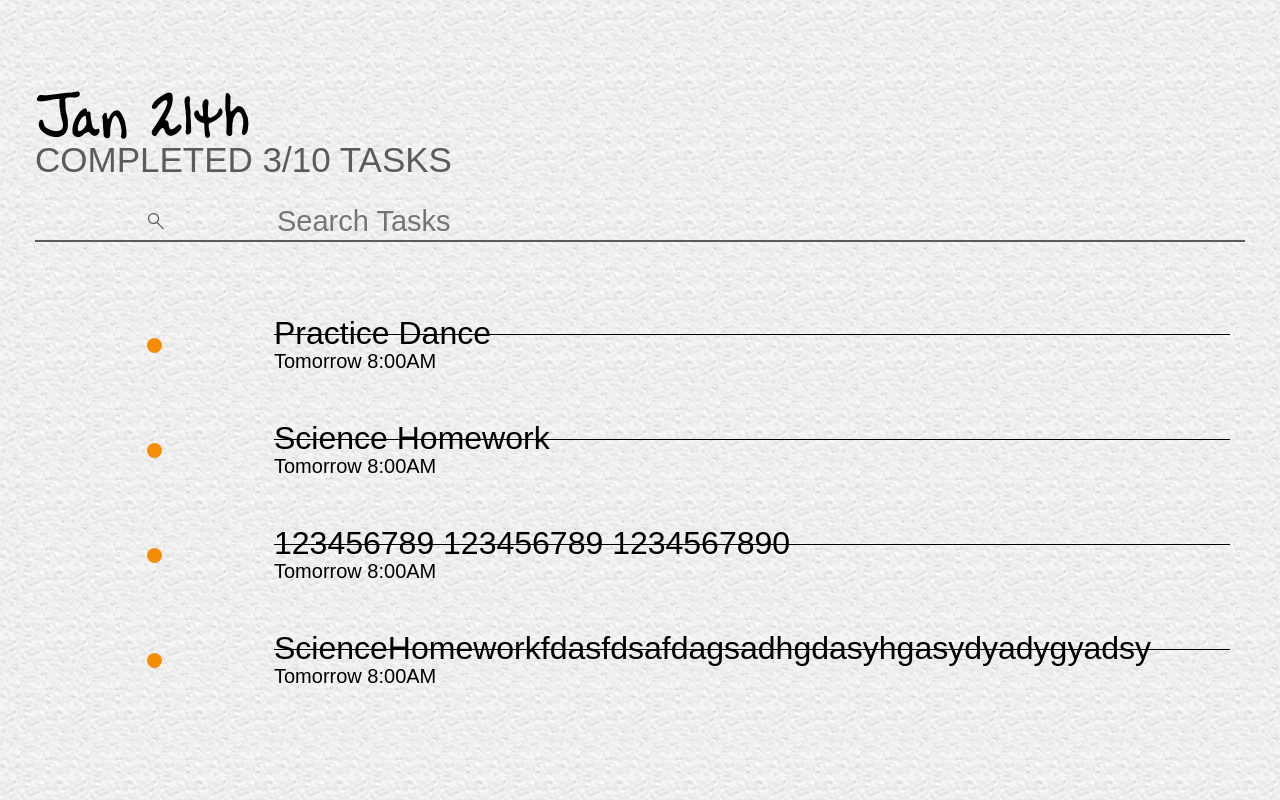
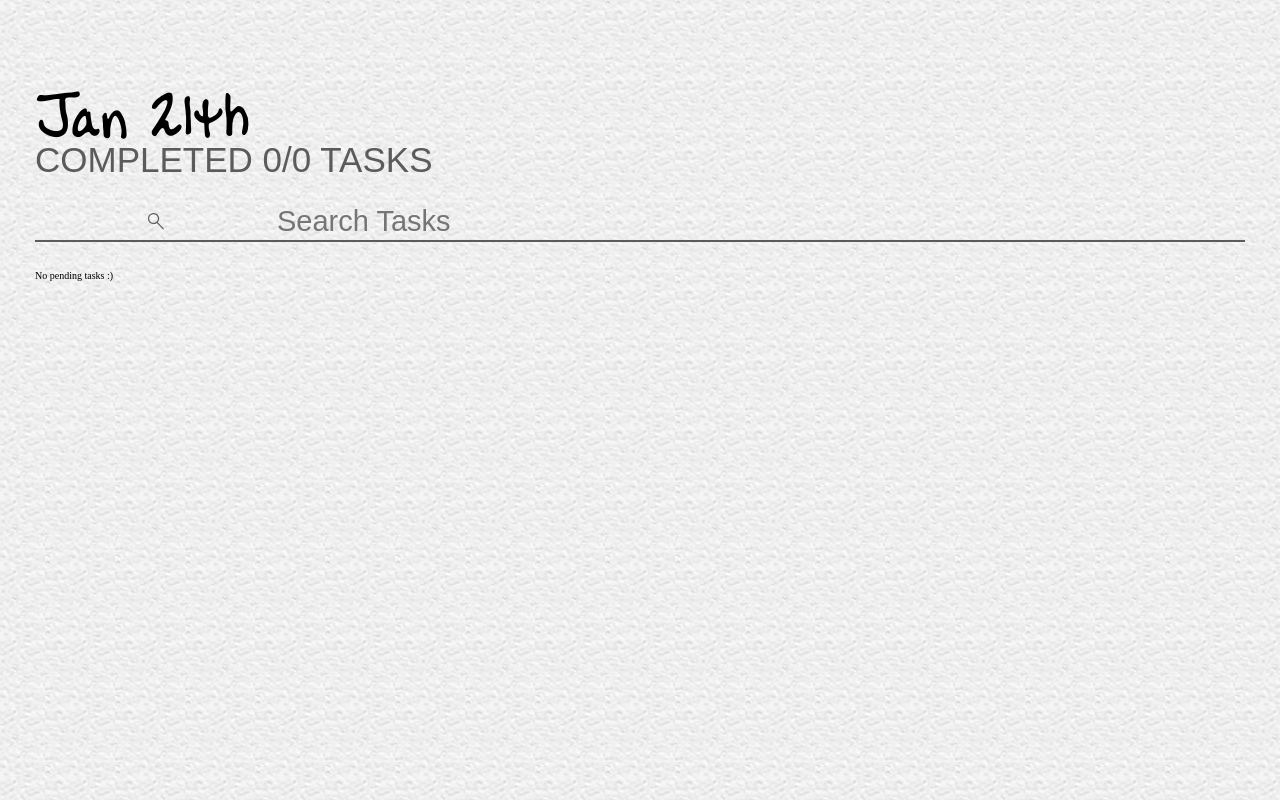
Before and after one commit to santigo171/todo-react, a React (Create React App) app: page / in a window 1280 px wide. Built offline with nearby package versions, Linux system fonts and the light colour scheme; a web font is replaced by a local one.

Commit message:
fdaslghdsagoasdghasdog

```diff
--- a/package.json
+++ b/package.json
@@ -11,8 +11,11 @@
     "react": "^17.0.2",
     "react-app-rewired": "^2.1.11",
     "react-dom": "^17.0.2",
-    "react-scripts": "^3.0.1",
+    "react-scripts": "^5.0.0",
     "web-vitals": "^2.1.4"
+  },
+  "devDependencies": {
+    "react-error-overlay": "6.0.10"
   },
   "scripts": {
     "start": "react-app-rewired start",
--- a/src/App.js
+++ b/src/App.js
@@ -1,57 +1,18 @@
 import React from "react";
-import { Date } from "Components/Date.js";
-import { TodoCounter } from "Components/TodoCounter.js";
-import { TodoSearch } from "Components/TodoSearch.js";
-import { TodoList } from "Components/TodoList.js";
-import { TodoItem } from "Components/TodoItem.js";
-import { CreateTodoButton } from "Components/CreateTodoButton.js";
-import "./App.css";
-
-const defaultTodos = [
-  {
-    text: "Practice Dance",
-    completed: false,
-  },
-  {
-    text: "Science Homework",
-    completed: false,
-  },
-  {
-    text: "123456789 123456789 1234567890",
-    completed: false,
-  },
-  {
-    text: "ScienceHomeworkfdasfdsafdagsadhgdasyhgasydyadygyadsy",
-    completed: false,
-  },
-  {
-    text: "Read 15 minutes my favorite book",
-    completed: false,
-  },
-  {
-    text: "Take out the trash Indoor",
-    completed: false,
-  },
-  {
-    text: "Visit India",
-    completed: true,
-  },
-  {
-    text: 'Learn how to play "Megalovania" on guitar',
-    completed: false,
-  },
-  {
-    text: "Call grandmother",
-    completed: true,
-  },
-  {
-    text: "Buy apples, grapes, papaya and bananas on Mr Juan’s store and give tips",
-    completed: true,
-  },
-];
+import { AppUI } from "./AppUI";
 
 function App() {
-  const [todos, setTodos] = React.useState(defaultTodos);
+  const localStorageTodos = localStorage.getItem("TODO_REACT_V1");
+  let parsedTodos;
+
+  if (localStorageTodos) {
+    parsedTodos = JSON.parse(localStorageTodos);
+  } else {
+    parsedTodos = [];
+    localStorage.setItem("TODO_REACT_V1", JSON.stringify(parsedTodos));
+  }
+
+  const [todos, setTodos] = React.useState(parsedTodos);
   const completedTasks = todos.filter((todo) => todo.completed).length;
   const totalTasks = todos.length;
 
@@ -67,26 +28,37 @@ function App() {
     searchedTodos = todos;
   }
 
+  const saveTodos = (newTodos) => {
+    const stringifiedTodos = JSON.stringify(newTodos);
+    localStorage.setItem("TODO_REACT_V1", stringifiedTodos);
+    setTodos(newTodos);
+  };
+
+  const toggleCompleteTodo = (completedTodoText) => {
+    const completedTodoIndex = todos.findIndex(
+      (todo) => todo.text === completedTodoText
+    );
+    const newTodos = [...todos];
+    newTodos[completedTodoIndex].completed =
+      !newTodos[completedTodoIndex].completed;
+    saveTodos(newTodos);
+  };
+
+  const deleteTodo = (todoText) => {
+    const newTodos = [...todos.filter((todo) => todo.text !== todoText)];
+    saveTodos(newTodos);
+  };
+
   return (
-    <div className="main">
-      <div className="paper">
-        <Date />
-        <TodoCounter completedTasks={completedTasks} totalTasks={totalTasks} />
-        <TodoSearch searchValue={searchValue} setSearchValue={setSearchValue} />
-        <TodoList searchValue={searchValue}>
-          {searchedTodos.map((todo) => (
-            <TodoItem
-              key={todo.text}
-              text={todo.text}
-              completed={todo.completed}
-            />
-          ))}
-        </TodoList>
-        <CreateTodoButton />
-        {/* <a href="https://www.flaticon.com/free-icons/feather" title="feather icons">Feather icons created by Freepik - Flaticon</a> */}
-        {/* <a href="https://www.flaticon.com/free-icons/cross" title="cross icons">Cross icons created by Freepik - Flaticon</a> */}
-      </div>
-    </div>
+    <AppUI
+      completedTasks={completedTasks}
+      totalTasks={totalTasks}
+      searchValue={searchValue}
+      setSearchValue={setSearchValue}
+      searchedTodos={searchedTodos}
+      toggleCompleteTodo={toggleCompleteTodo}
+      deleteTodo={deleteTodo}
+    />
   );
 }
 
--- /dev/null
+++ b/src/AppUI.js
@@ -0,0 +1,44 @@
+import React from "react";
+import { Date } from "Components/Date.js";
+import { TodoCounter } from "Components/TodoCounter.js";
+import { TodoSearch } from "Components/TodoSearch.js";
+import { TodoList } from "Components/TodoList.js";
+import { TodoItem } from "Components/TodoItem.js";
+import { CreateTodoButton } from "Components/CreateTodoButton.js";
+import "./App.css";
+
+function AppUI({
+  completedTasks,
+  totalTasks,
+  searchValue,
+  setSearchValue,
+  searchedTodos,
+  toggleCompleteTodo,
+  deleteTodo,
+}) {
+  return (
+    <div className="main">
+      <div className="paper">
+        <Date />
+        <TodoCounter completedTasks={completedTasks} totalTasks={totalTasks} />
+        <TodoSearch searchValue={searchValue} setSearchValue={setSearchValue} />
+        <TodoList searchValue={searchValue}>
+          {searchedTodos.map((todo) => (
+            <TodoItem
+              key={todo.text}
+              text={todo.text}
+              completed={todo.completed}
+              toggleCompleteTodo={() => toggleCompleteTodo(todo.text)}
+              deleteTodo={() => deleteTodo(todo.text)}
+            />
+          ))}
+        </TodoList>
+        <CreateTodoButton />
+        {/* <a href="https://www.flaticon.com/free-icons/feather" title="feather icons">Feather icons created by Freepik - Flaticon</a> */}
+        {/* <a href="https://www.flaticon.com/free-icons/cross" title="cross icons">Cross icons created by Freepik - Flaticon</a> */}
+      </div>
+    </div>
+  );
+}
+
+export { AppUI };
--- a/src/components/TodoItem.css
+++ b/src/components/TodoItem.css
@@ -4,14 +4,30 @@
 }
 
 .TodoItem__circle {
-  width: 15px;
-  height: 15px;
+  width: 18px;
+  height: 18px;
   border-radius: 50%;
+
+  font-size: 2.3rem;
+  font-family: var(--secondary-font);
+  color: var(--primary-color);
+  text-align: center;
+  vertical-align: middle;
+  line-height: 18px;
+  transition: width 0.1s linear, height 0.1s linear, line-height 0.1s linear;
+  cursor: pointer;
+}
+
+.TodoItem__circle:hover {
+  width: 20px;
+  height: 20px;
+  line-height: 20px;
 }
 
 .TodoItem__content {
   width: 100%;
   justify-self: start;
+  cursor: pointer;
 }
 
 .TodoItem__content__text {
@@ -27,21 +43,21 @@
   top: -2.5px;
   font-size: 2rem;
   font-family: var(--secondary-font);
+  cursor: pointer;
 }
 
 .TodoUncompleted > .TodoItem__circle {
+  color: var(--primary-color);
   background-color: var(--complementary-color);
 }
 
 .TodoCompleted > .TodoItem__circle {
+  color: var(--primary-color);
   background-color: var(--secondary-color);
 }
 
-.TodoUncompleted {
-  color: var(--primary-color);
-}
+/* @keyframes strike {
 
-@keyframes strike {
   0% {
     width: 0;
   }
@@ -71,14 +87,25 @@
   animation-timing-function: linear;
   animation-iteration-count: 1;
   animation-fill-mode: forwards;
+} */
+
+.TodoUncompleted {
+  color: var(--primary-color);
 }
-
+/*
 .TodoUncompleted:hover > .TodoItem__content > .TodoItem__content__text {
   color: var(--secondary-color);
   text-decoration: line-through;
-}
+} */
 
 .TodoCompleted {
   color: var(--secondary-color);
+}
+
+.TodoCompleted > .TodoItem__content > .TodoItem__content__text {
   text-decoration: line-through;
 }
+
+/* .TodoCompleted:hover > .TodoItem__content > .TodoItem__content__text {
+  text-decoration: none;
+} */
--- a/src/components/TodoItem.js
+++ b/src/components/TodoItem.js
@@ -14,11 +14,14 @@ function TodoItem(props) {
   const [fontSize, setFontSize] = React.useState("3.2rem");
   return (
     <div className={classesNames.join(" ")}>
-      <span className="TodoItem__circle"></span>
+      <span className="TodoItem__circle" onClick={props.deleteTodo}>
+        X
+      </span>
       <div className="TodoItem__content">
         <p
-          className="TodoItem__content__text strike"
+          className="TodoItem__content__text"
           style={{ fontSize: fontSize }}
+          onClick={props.toggleCompleteTodo}
         >
           {props.text}
         </p>
--- a/src/components/TodoSearch.js
+++ b/src/components/TodoSearch.js
@@ -6,7 +6,6 @@ import { ReactComponent as Lens } from "Resources/img/lens.svg";
 
 function TodoSearch({ searchValue, setSearchValue }) {
   const onSearchValueChange = (event) => {
-    console.log(event.target.value);
     setSearchValue(event.target.value);
   };
 
--- a/src/index.css
+++ b/src/index.css
@@ -23,6 +23,7 @@
   --secondary-color: #5b5b5b;
   --complementary-color: #f48c06;
   --second-complementary-color: #c12c2c;
+  --white: #fff;
 
   --primary-font: "Ladylike bb", sans-serif;
   --secondary-font: "Pumpkin Cheesecake", sans-serif;
```
Also changed, not shown: 1 other file (tests, documents, lock files or other folders).
